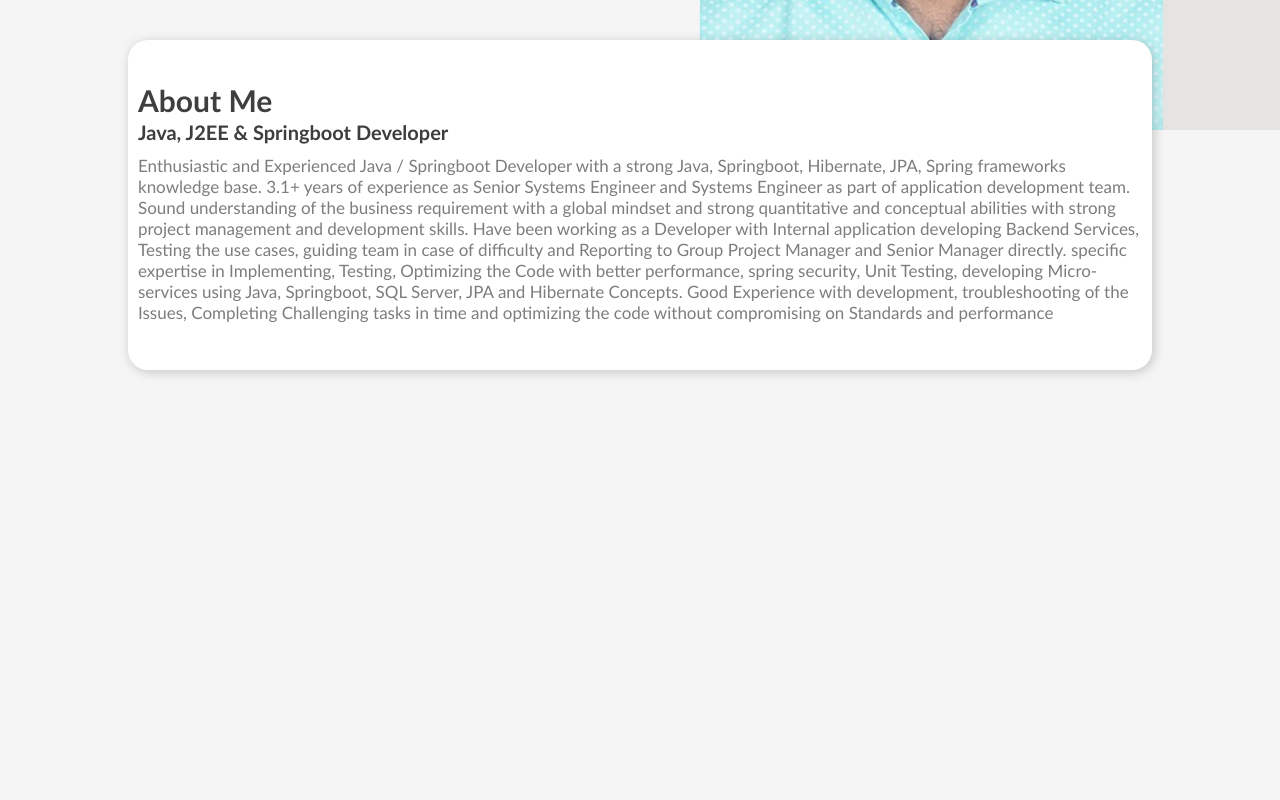
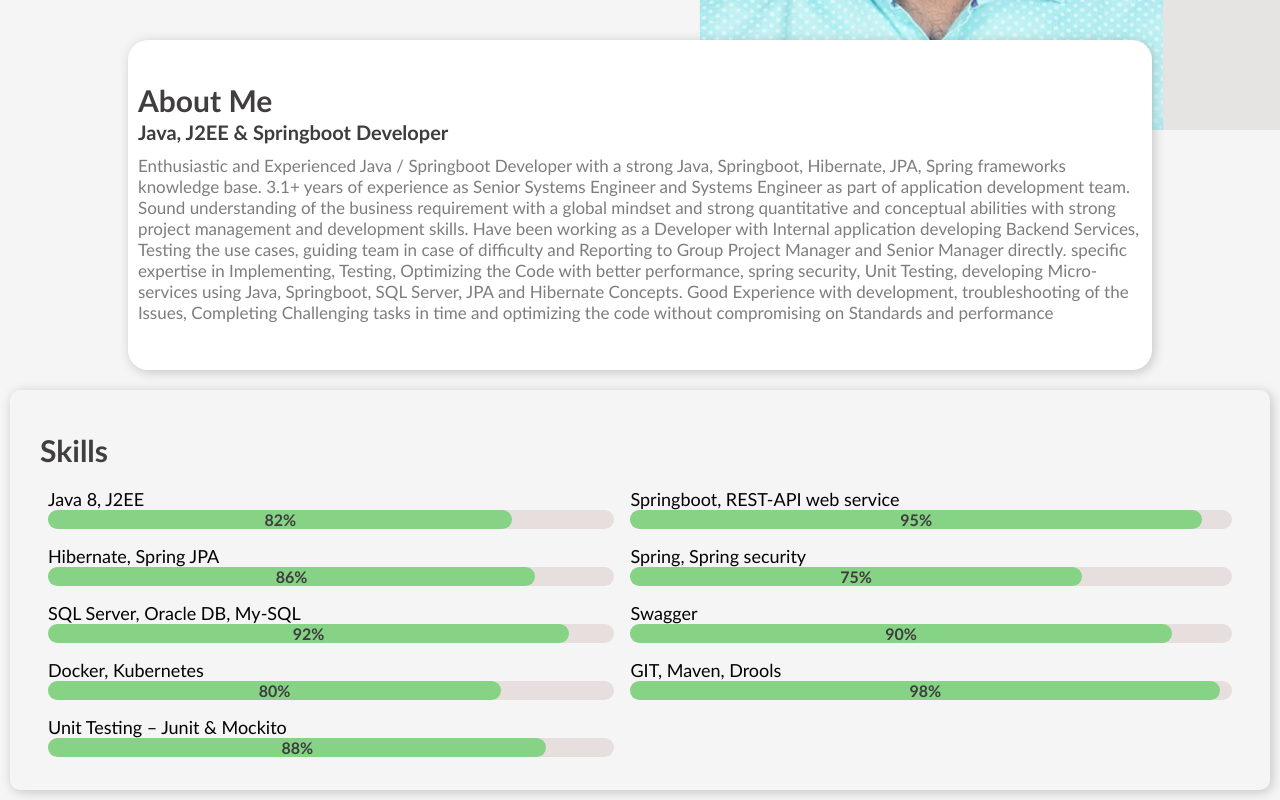
Before and after one commit to DineshChowdhary/MyProfile, a plain HTML site: page index.html in a window 1280 px wide. Shown: the part 630-1430 px from the top of the page. Before the commit the page ends 1020 px from the top, so only its background shows below. Drawn offline with Linux system fonts and the light colour scheme.

Commit message:
Skills Addition to Profile

```diff
--- a/index.html
+++ b/index.html
@@ -10,8 +10,8 @@
             <a href="#" class="logo">Sai Dinesh Vemasani</a>
             <ul>
                 <li><a href="#" class="active">Home</a></li>
-                <li><a href="#">About</a></li>
-                <li><a href="#">Skills</a></li>
+                <li><a href="#about-section">About</a></li>
+                <li><a href="#skills-section">Skills</a></li>
                 <li><a href="#">Work Experience</a></li>
                 <li><a href="#">Education</a></li>
                 <li><a href="#">Contact</a></li>
@@ -25,7 +25,7 @@
         </div>
         <img src="Profilephoto.jpg" class="imageModel" alt="imageModel">
     </section>
-    <div class="about-section">
+    <div id="about-section" class="about-section">
         <div class="about-info">
             <p>About Me</p>
             <p>Java, J2EE & Springboot Developer</p>
@@ -41,8 +41,102 @@
                 Challenging tasks in time and optimizing the code without compromising on Standards and performance</p>
         </div>
     </div>
-    <div class="skills-section">
-
+    <div id="skills-section" class="skills-section">
+        <div class="skills-list">
+            <p>Skills</p>
+            <p>
+                <!-- Java  -->
+                <!-- <span class="progressMaster">
+                    <span class="progress">
+                        82%
+                    </span>
+                </span> -->
+                <table>
+                    <tr>
+                        <th></th>
+                        <th></th>
+                    </tr>
+                    <tr>
+                        <td>Java 8, J2EE
+                            <div class="progressMaster">
+                                <div class="progress">
+                                    82%
+                                </div>
+                            </div>
+                        </td>
+                        <td>Springboot, REST-API web service
+                            <div class="progressMaster">
+                                <div class="progress" style="width: 95%;">
+                                    95%
+                                </div>
+                            </div>
+                        </td>
+                    </tr>
+                    <tr>
+                        <td>Hibernate, Spring JPA
+                            <div class="progressMaster">
+                                <div class="progress" style="width: 86%;">
+                                    86%
+                                </div>
+                            </div>
+                        </td>
+                        <td>Spring, Spring security
+                            <div class="progressMaster">
+                                <div class="progress" style="width: 75%;">
+                                    75%
+                                </div>
+                            </div>
+                        </td>
+                    </tr>
+                    <tr>
+                        <td>SQL Server, Oracle DB, My-SQL
+                            <div class="progressMaster">
+                                <div class="progress" style="width: 92%;">
+                                    92%
+                                </div>
+                            </div>
+                        </td>
+                        <td>Swagger
+                            <div class="progressMaster">
+                                <div class="progress" style="width: 90%;">
+                                    90%
+                                </div>
+                            </div>
+                        </td>
+                    </tr>
+                    <tr>
+                        <td>Docker, Kubernetes
+                            <div class="progressMaster">
+                                <div class="progress" style="width: 80%;">
+                                    80%
+                                </div>
+                            </div>
+                        </td>
+                        <td>GIT, Maven, Drools
+                            <div class="progressMaster">
+                                <div class="progress" style="width: 98%;">
+                                    98%
+                                </div>
+                            </div>
+                        </td>
+                    </tr>
+                    <tr>
+                        <td>Unit Testing – Junit & Mockito
+                            <div class="progressMaster">
+                                <div class="progress" style="width: 88%;">
+                                    88%
+                                </div>
+                            </div>
+                        </td>
+                        <td>
+                        </td>
+                    </tr>
+                </table>
+            </p>
+            <!-- <p>
+                J2EE
+            </p> -->
+        </div>
     </div>
 </body>
 
--- a/master.css
+++ b/master.css
@@ -37,14 +37,14 @@ nav ul {
 
 nav ul li a {
     margin: 30px;
-    font-family: myriad pro regular;
+    font-family: calibri;
     color: #505050;
     font-size: 15px;
     font-weight: 700;
 }
 
 .logo {
-    font-family: myriad pro regular;
+    font-family: calibri;
     color: #000000;
     font-size: 22px;
 }
@@ -140,3 +140,78 @@ nav ul li a {
     font-size: 17px;
     font-family: calibri;
 }
+
+.skills-section {
+    color: #FFFFFF;
+    height: 400px;
+    box-shadow: 2px 2px 12px rgb(0, 0, 0, 0.2);
+    display: flex;
+    position: relative;
+    border-radius: 10px;
+    margin: 10px;
+}
+
+.skills-list {
+    width: 100%;
+    margin: 30px;
+    display: inline-block;
+}
+
+.skills-list p:nth-child(1){
+    color: #403e3e;
+    font-family: calibri;
+    font-weight: bold;
+    font-size: 30px;
+    line-height: 0px;
+}
+
+.skills-list p:nth-child(2){
+    color: #3e3d3d;
+    font-family: calibri;
+    font-weight: bold;
+    font-size: 20px;
+    line-height: 0px;
+}
+
+.skills-list p:nth-child(3){
+    color: #3e3d3d;
+    font-family: calibri;
+    font-weight: bold;
+    font-size: 20px;
+    line-height: 0px;
+}
+
+.progress{
+    margin-right: 30px;
+    background-color: rgb(134, 211, 134);
+    text-align: center;
+    width: 82%;
+    border-radius: 10px;
+    color: #3e3d3d;
+    font-size: 16px;
+    font-weight: bold;
+    font-family: calibri;
+}
+
+.progressMaster {
+    margin-right: 30px;
+    background-color: rgb(231, 222, 222);
+    width: 100%;
+    border-radius: 10px;
+}
+
+table {
+    border-collapse: collapse;
+    width: 100%;
+}
+
+th {
+    display: none;
+}
+
+th, td {
+    text-align: left;
+    padding: 8px;
+    font-size: 18px;
+    font-family: calibri;
+}
```
